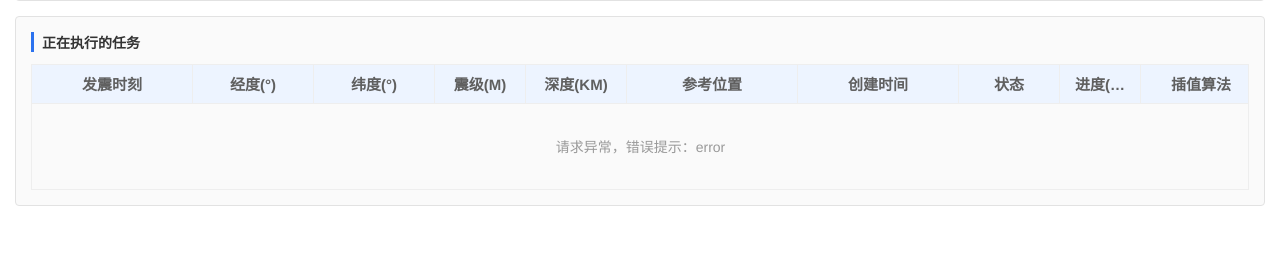
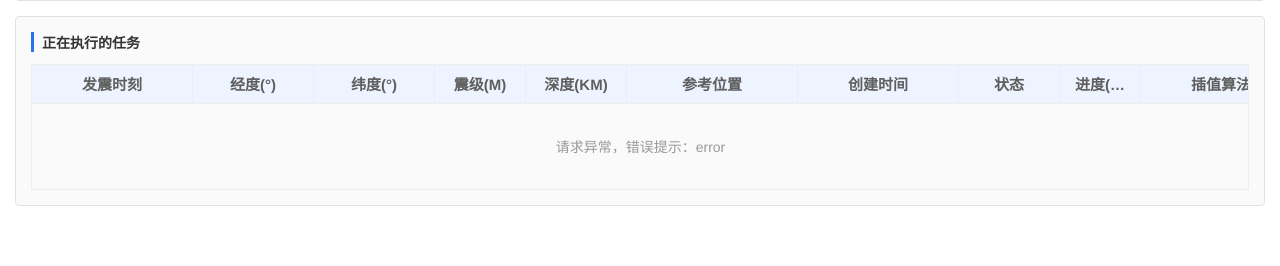
Before and after one commit to acao123/warehouse_manage_web2, a Django app: template templates/report/execute_report.html in a window 1280 px wide. Shown: the part 463-729 px from the top of the page. Run offline with Django 4.2, Linux system fonts and the light colour scheme; the template is opened without the code that fills it, so the values that code supplies are empty.

Commit message:
样式修改

```diff
--- a/templates/report/all_report.html
+++ b/templates/report/all_report.html
@@ -170,7 +170,7 @@
                 {field: 'created_at',        title: '创建时间',          width: 160},
                 {field: 'success_time',      title: '任务完成时间',       width: 160},
                 {field: 'task_status',       title: '任务状态',          width: 100, templet: '#statusTpl'},
-                {field: 'interp_method',     title: '插值算法',          width: 120, templet: '#interpMethodTpl'},
+                {field: 'interp_method',     title: '插值算法',          width: 160, templet: '#interpMethodTpl'},
                 {field: 'sample_interval',   title: '等值线采样间隔',     width: 130},
                 {field: 'max_sample_points', title: '最大采样点数',       width: 120},
                 {fixed: 'right', title: '操作', toolbar: '#allToolbar', width: 100}
--- a/templates/report/execute_report.html
+++ b/templates/report/execute_report.html
@@ -344,7 +344,7 @@
                 {field: 'created_at',        title: '创建时间',        width: 160},
                 {field: 'task_status_label', title: '状态',            width: 100},
                 {field: 'progress',          title: '进度(%)',         width: 80},
-                {field: 'interp_method',     title: '插值算法',        width: 120, templet: '#interpMethodTpl'},
+                {field: 'interp_method',     title: '插值算法',        width: 160, templet: '#interpMethodTpl'},
                 {field: 'sample_interval',   title: '等值线采样间隔',   width: 130},
                 {field: 'max_sample_points', title: '最大采样点数',    width: 120},
                 {fixed: 'right', title: '操作', toolbar: '#runningToolbar', width: 238}
--- a/templates/report/my_report.html
+++ b/templates/report/my_report.html
@@ -127,7 +127,7 @@
                 {field: 'created_at',        title: '创建时间',        width: 160},
                 {field: 'success_time',      title: '任务完成时间',    width: 160},
                 {field: 'task_status',       title: '任务状态',        width: 100, templet: '#statusTpl'},
-                {field: 'interp_method',     title: '插值算法',        width: 120, templet: '#interpMethodTpl'},
+                {field: 'interp_method',     title: '插值算法',        width: 160, templet: '#interpMethodTpl'},
                 {field: 'sample_interval',   title: '等值线采样间隔',   width: 130},
                 {field: 'max_sample_points', title: '最大采样点数',    width: 120}
             ]]
```
